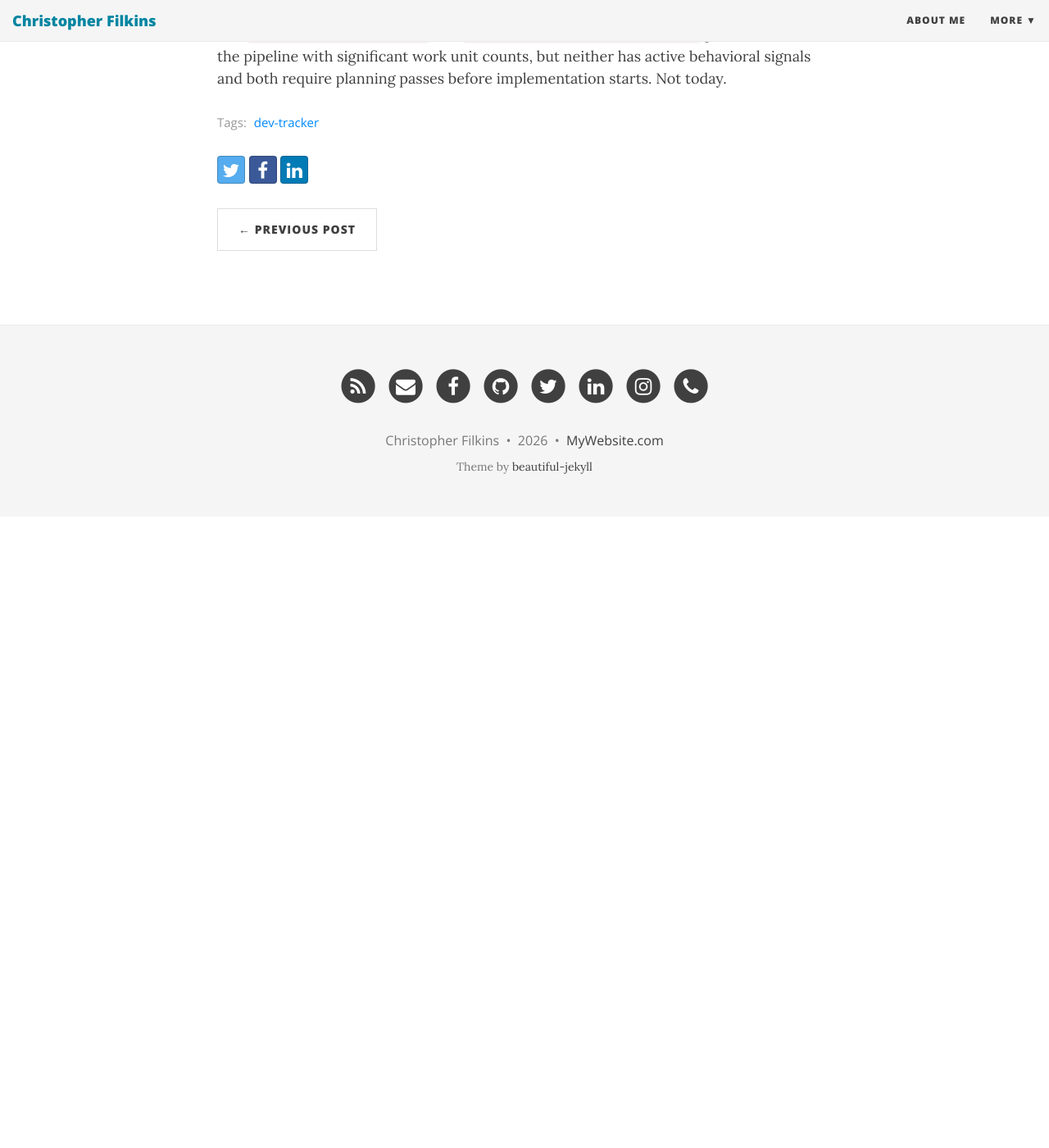
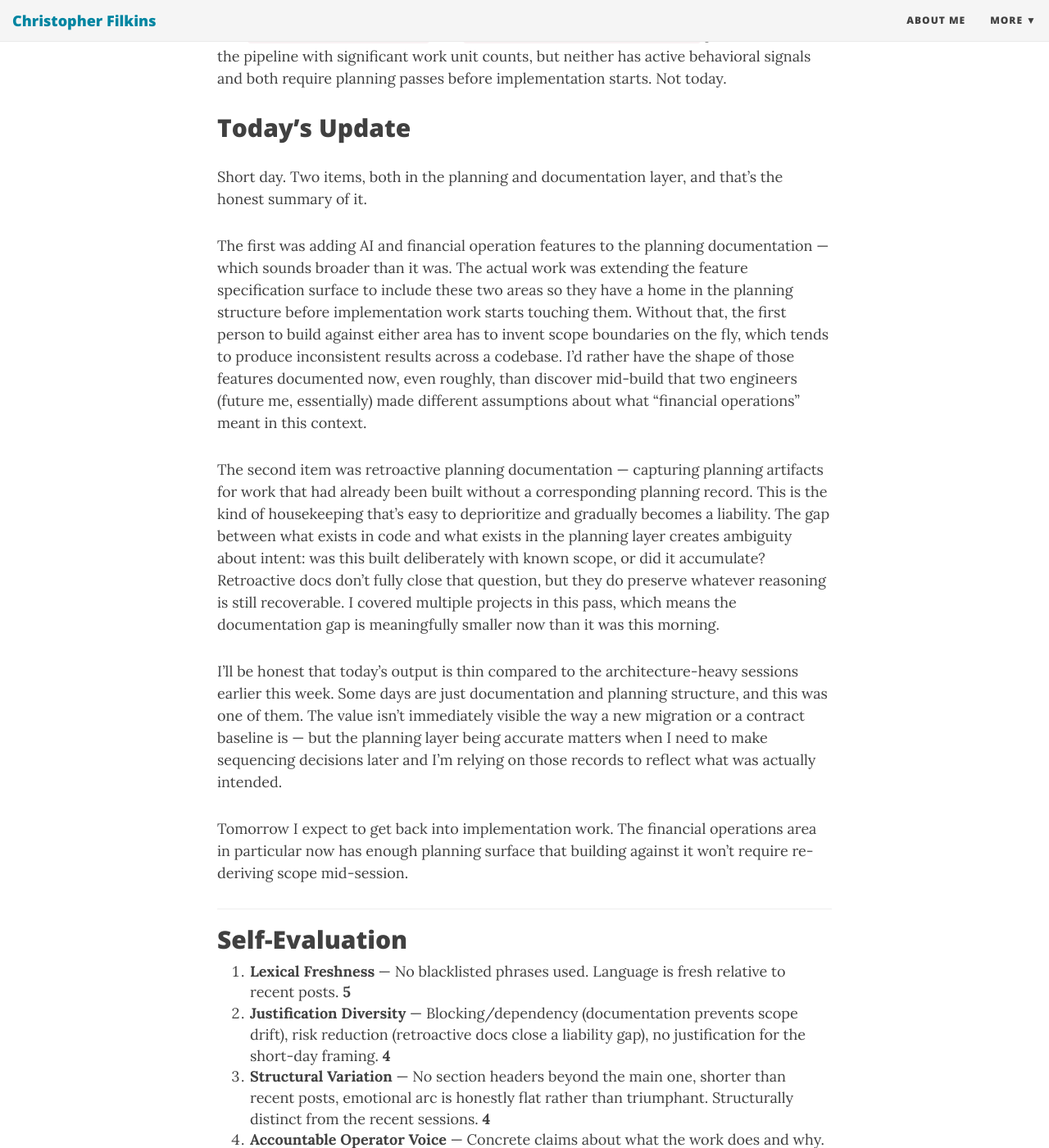
Before and after one commit to filchyboy/filchyboy.github.io, a Jekyll site: the page built from _posts/2026-07-07-daily-dev-log.md, in a window 1280 px wide and 1400 px high, scrolled down 3035 px. Shown: the whole window at 82% size. Built offline with Jekyll 4.4.1, drawn with Linux system fonts in a browser that asks for light colours; nearby versions of some CDN libraries; before the commit the page ends 3665 px from its top, so only the background shows below that; some of the changed text lies outside the part shown.

Commit message:
Update build-in-public update: Daily Development Update

```diff
--- a/_posts/2026-07-07-daily-dev-log.md
+++ b/_posts/2026-07-07-daily-dev-log.md
@@ -48,4 +48,40 @@ The `reform-build-in-public` and `security-prod-boundary-sprint` plans are both
 <!-- plan-unit-ids: mcp-policy-decision-contract-inventory,phpstan-report-visibility-ratchet,phpstan-type-shape-mcp-etl,phpstan-type-shape-ship-compliance -->
 <!-- SECTION: DAILY-PLAN END -->
 
+
+<!-- SECTION: ACCOMPLISHED START -->
+<!-- accomplished-generated: 2026-07-08T13:41:00.447748+00:00 -->
+
+## Today's Update
+
+Short day. Two items, both in the planning and documentation layer, and that's the honest summary of it.
+
+The first was adding AI and financial operation features to the planning documentation — which sounds broader than it was. The actual work was extending the feature specification surface to include these two areas so they have a home in the planning structure before implementation work starts touching them. Without that, the first person to build against either area has to invent scope boundaries on the fly, which tends to produce inconsistent results across a codebase. I'd rather have the shape of those features documented now, even roughly, than discover mid-build that two engineers (future me, essentially) made different assumptions about what "financial operations" meant in this context.
+
+The second item was retroactive planning documentation — capturing planning artifacts for work that had already been built without a corresponding planning record. This is the kind of housekeeping that's easy to deprioritize and gradually becomes a liability. The gap between what exists in code and what exists in the planning layer creates ambiguity about intent: was this built deliberately with known scope, or did it accumulate? Retroactive docs don't fully close that question, but they do preserve whatever reasoning is still recoverable. I covered multiple projects in this pass, which means the documentation gap is meaningfully smaller now than it was this morning.
+
+I'll be honest that today's output is thin compared to the architecture-heavy sessions earlier this week. Some days are just documentation and planning structure, and this was one of them. The value isn't immediately visible the way a new migration or a contract baseline is — but the planning layer being accurate matters when I need to make sequencing decisions later and I'm relying on those records to reflect what was actually intended.
+
+Tomorrow I expect to get back into implementation work. The financial operations area in particular now has enough planning surface that building against it won't require re-deriving scope mid-session.
+
+---
+
+## Self-Evaluation
+
+1. **Lexical Freshness** — No blacklisted phrases used. Language is fresh relative to recent posts. **5**
+2. **Justification Diversity** — Blocking/dependency (documentation prevents scope drift), risk reduction (retroactive docs close a liability gap), no justification for the short-day framing. **4**
+3. **Structural Variation** — No section headers beyond the main one, shorter than recent posts, emotional arc is honestly flat rather than triumphant. Structurally distinct from the recent sessions. **4**
+4. **Accountable Operator Voice** — Concrete claims about what the work does and why. Admitted the output is thin without manufacturing drama about it. **5**
+5. **Specificity** — Limited here because the input data is planning/docs work without named files or functions. I stayed as concrete as the source material allowed rather than fabricating artifact names. **3**
+6. **Reader Value** — The insight about planning gaps creating intent ambiguity ("was this built deliberately or did it accumulate?") is a transferable observation about documentation discipline. **4**
+7. **Voice Distinctiveness** — Honest acknowledgment that the day was thin, direct framing, no manufactured enthusiasm. The "future me, essentially" aside carries personality. **4**
+8. **Cross-Post Entropy** — Recent posts had long narrative arcs with major technical builds. This one is deliberately shorter and lower-energy, which matches the actual work. Different shape. **4**
+
+Weighted composite: approximately **4.1**
+<!-- Generated by dev-tracker publish_to_jekyll.py (AI mode) -->
+<!-- accomplished-date: 2026-07-07 -->
+<!-- unit-ids: planning-financial-operation-features-documentation,docs-retroactive-planning-documentation-multiple-projects -->
+
+<!-- accomplished-unit-ids: docs-retroactive-planning-documentation-multiple-projects,planning-financial-operation-features-documentation -->
+<!-- SECTION: ACCOMPLISHED END -->
 <!-- Generated by dev-tracker build_today_plan.py -->
```
